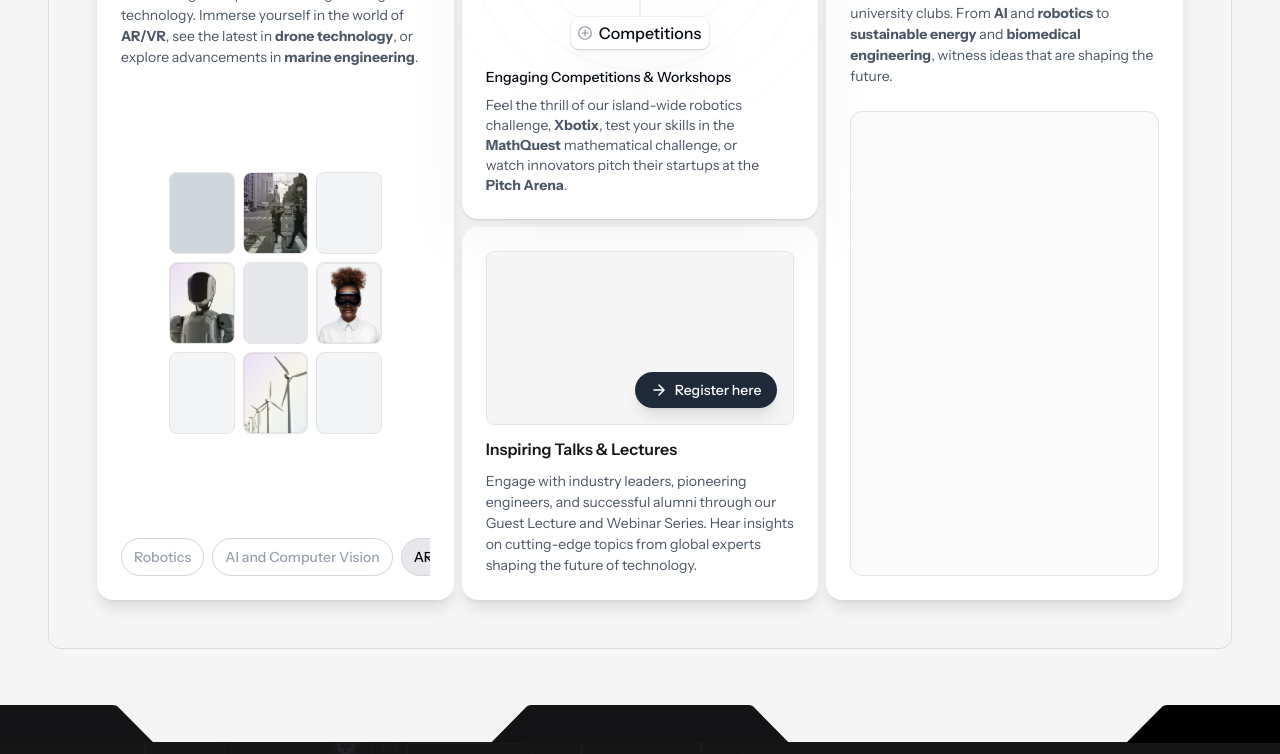
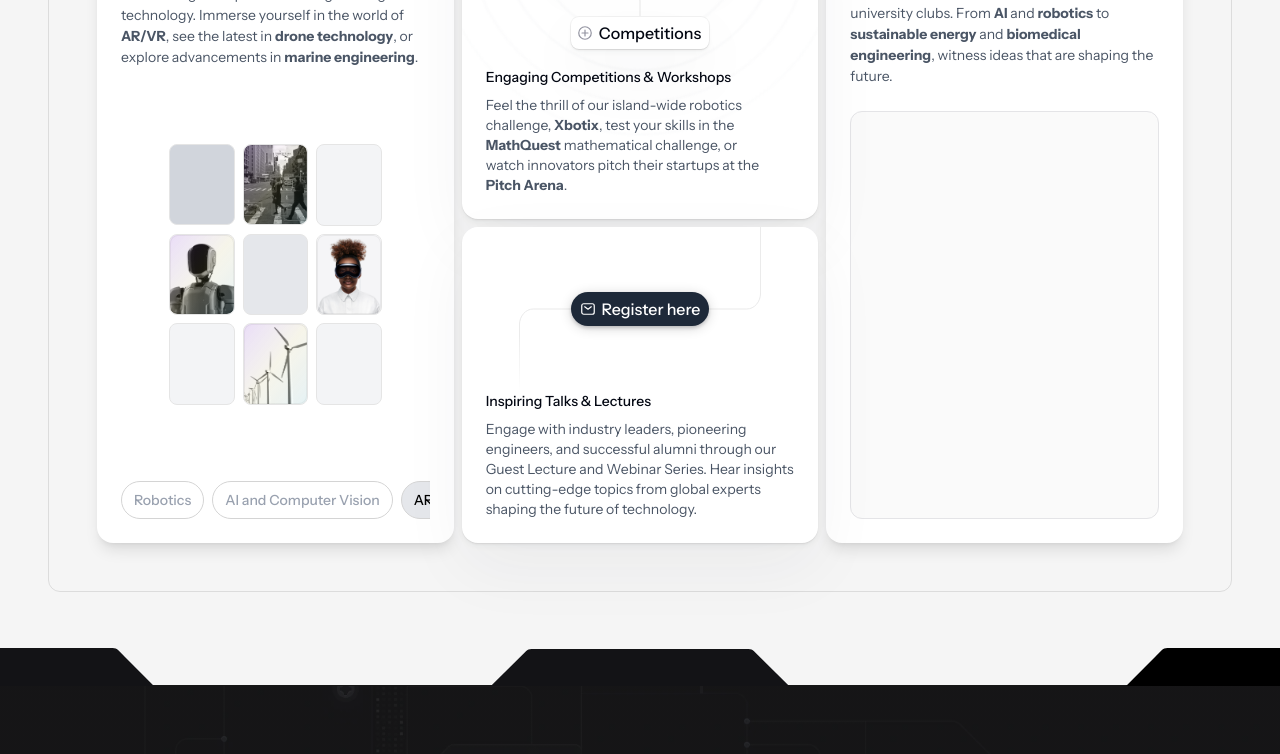
Before and after one commit to Rextro-Exhibition-2025/Rextro-Web-Main, a Next.js app: page / in a window 1280 px wide. Shown: the part 2159-2913 px from the top of the page. Built offline with nearby package versions, Linux system fonts and the light colour scheme.

Commit message:
feat: add animations for light beam and ripple effects in CSS, update About component text, and enhance WhatToExpect component layout

```diff
--- a/src/app/globals.css
+++ b/src/app/globals.css
@@ -56,3 +56,68 @@ body {
 .animate-border-shine {
   animation: border-shine 1.5s ease-in-out;
 }
+
+
+/* Light beam pulse animation for Vector.svg */
+@keyframes pulse-beam {
+  0% {
+    transform: translateX(-100%);
+    opacity: 0;
+  }
+  50% {
+    opacity: 1;
+  }
+  100% {
+    transform: translateX(100%);
+    opacity: 0;
+  }
+}
+
+/* Beam animations - upward and downward from center */
+@keyframes beam-up {
+  0% {
+    transform: translateY(50%);
+    opacity: 0;
+  }
+  50% {
+    opacity: 1;
+  }
+  100% {
+    transform: translateY(-100%);
+    opacity: 0;
+  }
+}
+
+@keyframes beam-down {
+  0% {
+    transform: translateY(-50%);
+    opacity: 0;
+  }
+  50% {
+    opacity: 1;
+  }
+  100% {
+    transform: translateY(100%);
+    opacity: 0;
+  }
+}
+
+.animate-beam-up {
+  animation: beam-up 2s ease-in-out infinite;
+}
+
+.animate-beam-down {
+  animation: beam-down 2s ease-in-out infinite;
+}
+
+/* Ripple animation for Card 3 */
+@keyframes ripple {
+  0% {
+    transform: scale(1);
+    opacity: 1;
+  }
+  100% {
+    transform: scale(2.5);
+    opacity: 0;
+  }
+}
--- a/src/components/Homepage/About.tsx
+++ b/src/components/Homepage/About.tsx
@@ -176,7 +176,7 @@ const About = () => {
 </svg>
 
               <p className="text-neutral-400 text-sm sm:text-base font-semibold font-[var(--font-instrument)]">
-                at Faculty of Engineering, University of Ruhuna
+                Faculty of Engineering, University of Ruhuna
               </p>
             </div>
 
--- a/src/components/Homepage/WhatToExpect.tsx
+++ b/src/components/Homepage/WhatToExpect.tsx
@@ -237,7 +237,7 @@ const WhatToExpect = () => {
             {/* Card 2 & 3 Column */}
             <div className="flex flex-col gap-4 lg:gap-2">
               {/* Card 2: Engaging Competitions */}
-              <div className="group isolate flex flex-col rounded-2xl bg-white shadow-[0_1px_1px_rgba(0,0,0,0.05),0_4px_6px_rgba(34,42,53,0.04),0_24px_68px_rgba(47,48,55,0.05),0_2px_3px_rgba(0,0,0,0.04)] overflow-hidden">
+              <div className="group isolate flex flex-col flex-1 rounded-2xl bg-white shadow-[0_1px_1px_rgba(0,0,0,0.05),0_4px_6px_rgba(34,42,53,0.04),0_24px_68px_rgba(47,48,55,0.05),0_2px_3px_rgba(0,0,0,0.04)] overflow-hidden">
 
                 {/* Text Content - Positioned at bottom */}
                 <div className="relative z-10 flex-none px-6 order-last pb-6">
@@ -327,40 +327,51 @@ const WhatToExpect = () => {
               </div>
 
               {/* Card 3: Inspiring Talks */}
-              <div className="flex-1 p-6 bg-white rounded-2xl shadow-lg flex flex-col justify-end gap-3">
-                <div className="w-full h-full aspect-video bg-neutral-100 rounded-lg border border-neutral-200 relative overflow-hidden">
-                  {/* Register button */}
-                  <Link
-                    href="/register"
-                    className="absolute bottom-4 right-4 px-4 py-2 bg-gray-800 hover:bg-gray-900 rounded-full shadow-lg flex items-center gap-2 transition-colors"
-                  >
-                    <svg
-                      width="16"
-                      height="16"
-                      viewBox="0 0 16 16"
-                      fill="none"
-                      className="text-white"
-                    >
-                      <path
-                        d="M3 8h10M8 3l5 5-5 5"
-                        stroke="currentColor"
-                        strokeWidth="1.5"
-                        strokeLinecap="round"
-                        strokeLinejoin="round"
-                      />
-                    </svg>
-                    <span className="text-white text-sm font-medium font-[var(--font-instrument)]">
-                      Register here
-                    </span>
-                  </Link>
-                </div>
-                <div className="flex flex-col gap-2.5">
-                  <h4 className="text-neutral-900 text-base font-semibold font-[var(--font-instrument)] leading-normal">
+              <div className="group isolate flex flex-col flex-1 rounded-2xl bg-white shadow-[0_1px_1px_rgba(0,0,0,0.05),0_4px_6px_rgba(34,42,53,0.04),0_24px_68px_rgba(47,48,55,0.05),0_2px_3px_rgba(0,0,0,0.04)] overflow-hidden">
+                {/* Text Content - Order last */}
+                <div className="relative z-10 flex-none px-6 order-last pb-6">
+                  <h4 className="text-sm font-medium text-gray-950 font-[var(--font-instrument)]">
                     Inspiring Talks & Lectures
                   </h4>
-                  <p className="text-gray-600 text-sm font-normal font-[var(--font-instrument)] leading-normal">
+                  <p className="mt-2 text-pretty text-sm/5 text-gray-600 font-[var(--font-instrument)]">
                     Engage with industry leaders, pioneering engineers, and successful alumni through our Guest Lecture and Webinar Series. Hear insights on cutting-edge topics from global experts shaping the future of technology.
                   </p>
+                </div>
+
+                {/* Visual Content - Interactive Area */}
+                <div className="pointer-events-none relative flex-auto select-none" style={{ minHeight: '10.25rem' }} aria-hidden="true">
+                  <div className="flex h-full items-center justify-center [mask:linear-gradient(black_66%,transparent)]">
+                    {/* Register Button */}
+                    <Link
+                      href="https://silver-jubilee.eng.ruh.ac.lk/events"
+                      target="_blank"
+                      rel="noopener noreferrer"
+                      className="pointer-events-auto relative flex items-center gap-1.5 rounded-full bg-gray-800 px-2 py-1 text-2xs font-medium text-white shadow-[0_2px_13px_rgba(0,0,0,0.2),0_2px_4px_rgba(47,48,55,0.3)] ring-1 ring-gray-800 font-[var(--font-instrument)] hover:bg-gray-900 transition-colors"
+                    >
+                      <svg viewBox="0 0 16 16" fill="none" aria-hidden="true" className="size-4">
+                        <g stroke="#fff" strokeLinecap="round" strokeLinejoin="round" strokeWidth="1.2">
+                          <rect width="12.5" height="10.5" x="1.75" y="2.75" rx="2" />
+                          <path d="M4.75 5.75 8 8.25l3.25-2.5" />
+                        </g>
+                      </svg>
+                      Register here
+
+                      {/* Ripple effects */}
+                      <div className="absolute inset-0 -z-10 rounded-full bg-gray-950/5 opacity-0 group-hover:animate-[ripple_2s_ease-out]" />
+                      <div className="absolute inset-0 -z-10 rounded-full bg-gray-950/5 opacity-0 group-hover:animate-[ripple_2s_ease-out_0.5s]" />
+                      <div className="absolute inset-0 -z-10 rounded-full bg-gray-950/5 opacity-0 group-hover:animate-[ripple_2s_ease-out_1s]" />
+
+                      {/* Vector.svg path */}
+                      <div className="absolute left-1/2 top-1/2 -z-10 -ml-36 -mt-32 aspect-[288/256] w-72">
+                        <Image
+                          src="/Vector.svg"
+                          alt="Connection paths"
+                          fill
+                          className="object-contain opacity-10 group-hover:opacity-20 transition-opacity duration-500"
+                        />
+                      </div>
+                    </Link>
+                  </div>
                 </div>
               </div>
             </div>
```
Also changed, not shown: public/Vector.svg (added).
